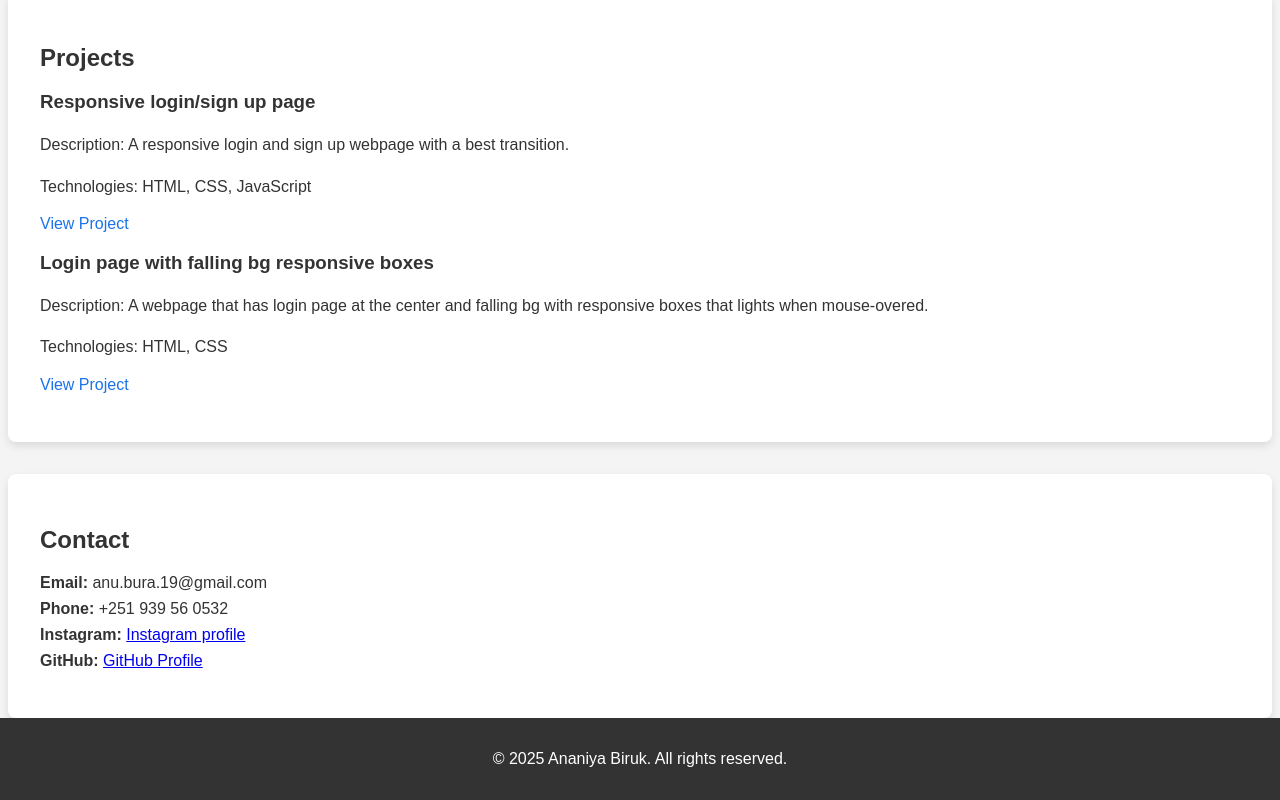
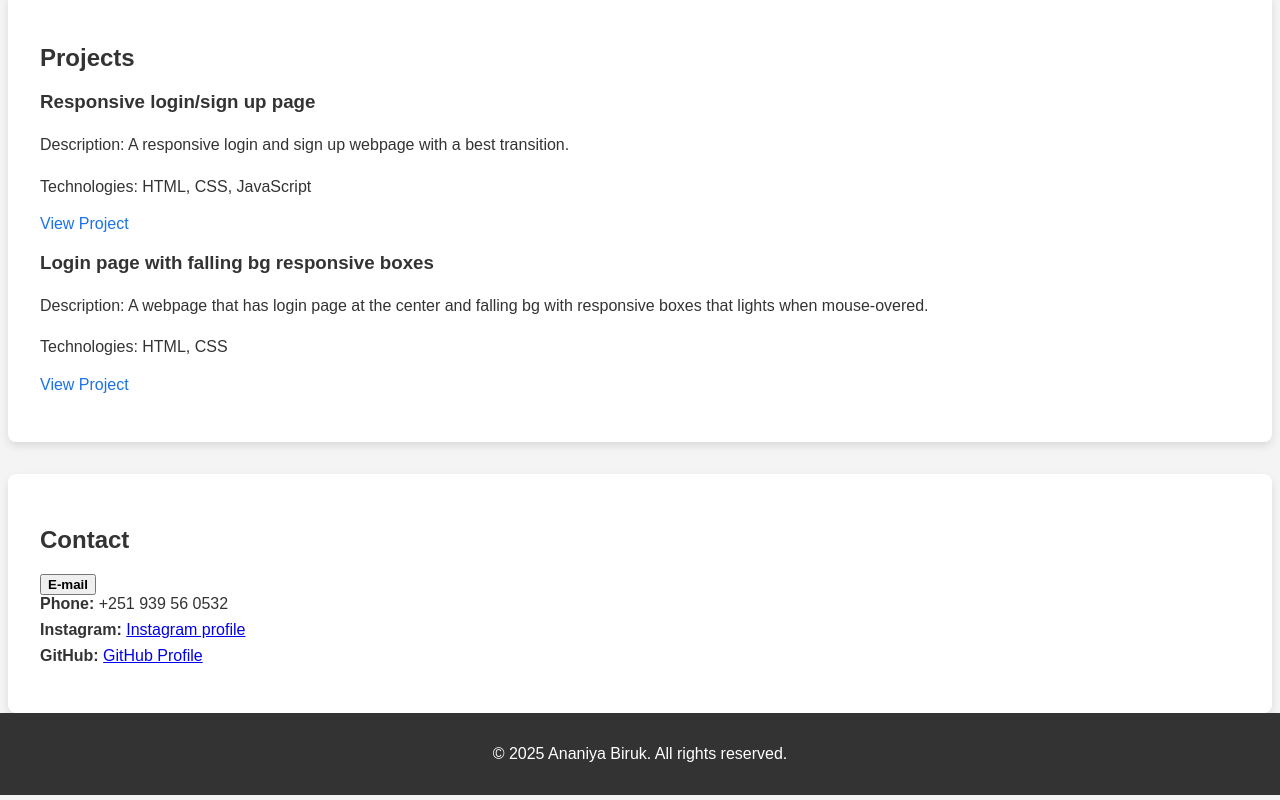
Before and after one commit to anuman1904/my-portfolio, a plain HTML site: page index.html in a window 1280 px wide. Shown: the part 1138-1938 px from the top of the page. Drawn offline with Linux system fonts and the light colour scheme.

Commit message:
Update index.html

```diff
--- a/index.html
+++ b/index.html
@@ -67,7 +67,7 @@
   <section class="section" id="contact">
     <h2>Contact</h2>
     <ul class="contact-info">
-      <li><strong>Email:</strong> anu.bura.19@gmail.com</li>
+      <button class="button"><strong>E-mail</strong></button>
       <li><strong>Phone:</strong> +251 939 56 0532</li>
       <li><strong>Instagram:</strong> <a href="https://www.instagram.com/webdev_byanu" target="_blank">Instagram profile</a></li>
       <li><strong>GitHub:</strong> <a href="https://github.com/anuman1904" target="_blank">GitHub Profile</a></li>
```
